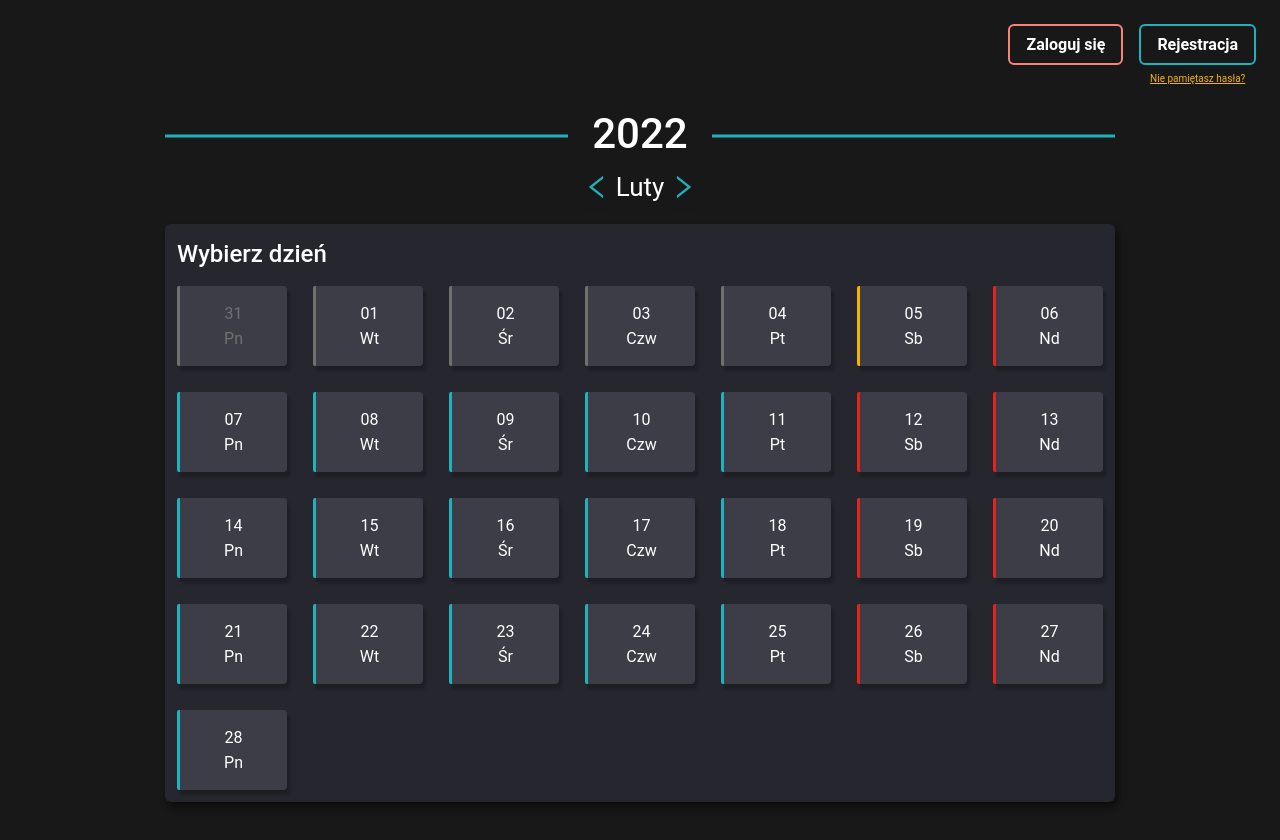
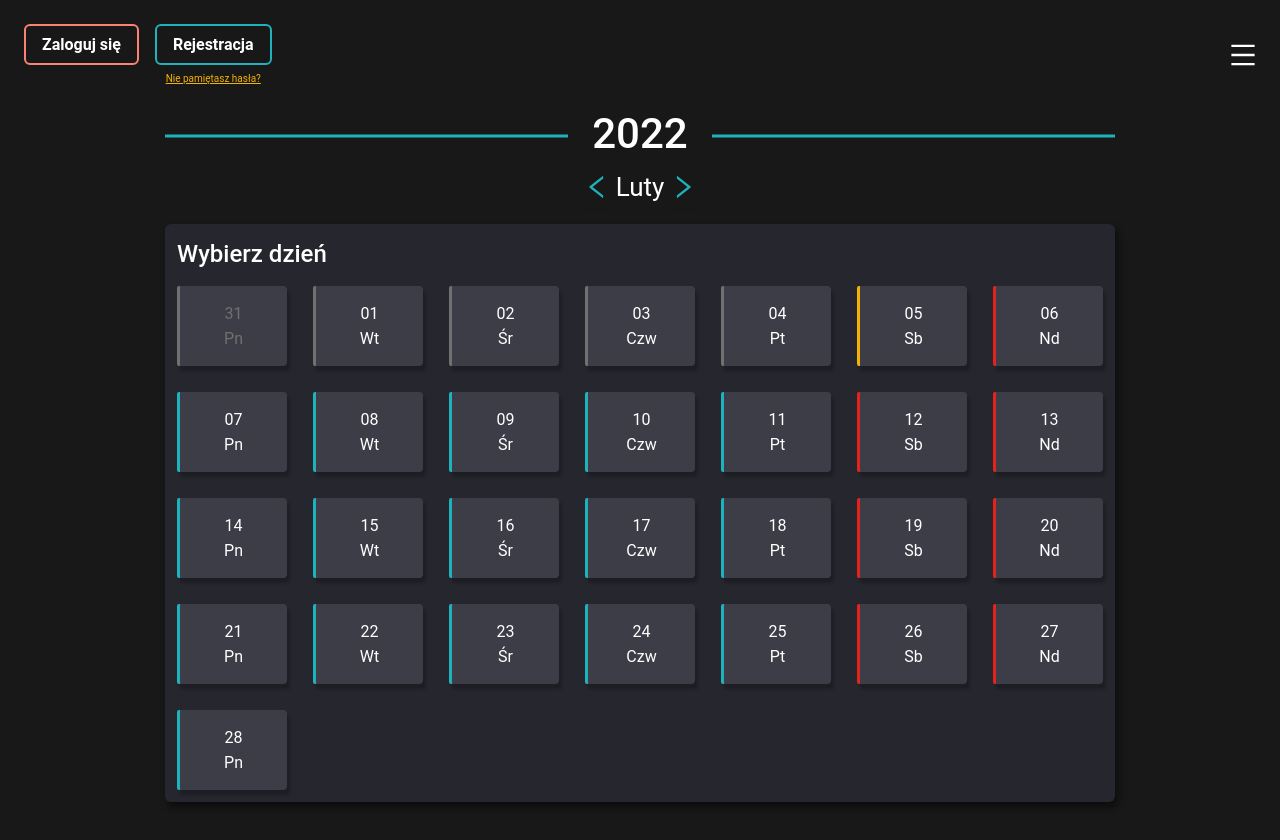
Before and after one commit to Terminatt/kalendarz-app, a React (Create React App) app in the folder front/: page / in a window 1280 px wide. Shown: the top 840 px of the page. Built offline with nearby package versions, Linux system fonts and the light colour scheme; no server answers.

Commit message:
fix(front): change disappearing hamburger

```diff
--- a/front/src/App.less
+++ b/front/src/App.less
@@ -67,7 +67,7 @@ body {
       height: 100%;
     }
 
-    &-user-space {
+    &-bar {
       display: flex;
       width: 100%;
       padding-bottom: @padding-small;
@@ -90,17 +90,7 @@ body {
     &-content {
       width: calc(100% - @sidebar-width);
 
-      &-user-space {
-        justify-content: flex-end;
-      }
-    }
-  }
-}
-
-@media screen and (min-width: @w-md) {
-  .app {
-    &-content {
-      &-user-space {
+      &-bar {
         justify-content: flex-end;
 
         &-hamburger {
@@ -110,3 +100,15 @@ body {
     }
   }
 }
+
+@media screen and (min-width: @w-md) {
+  .app {
+    &-content {
+      &-bar {
+        &-hamburger {
+          order: 1;
+        }
+      }
+    }
+  }
+}
--- a/front/src/App.tsx
+++ b/front/src/App.tsx
@@ -69,9 +69,9 @@ const App: React.FC = () => {
             />
             <div className="app-content">
                 <main>
-                    <div className="app-content-user-space">
+                    <div className="app-content-bar">
                         <UserSpace />
-                        <CustomButton variant="icon" aria-label="otwórz nawigacje" className="app-content-user-space-hamburger" onClick={changeVisibility}>
+                        <CustomButton variant="icon" aria-label="otwórz nawigacje" className="app-content-bar-hamburger" onClick={changeVisibility}>
                             <MenuOutlined />
                         </CustomButton>
                     </div>
```
